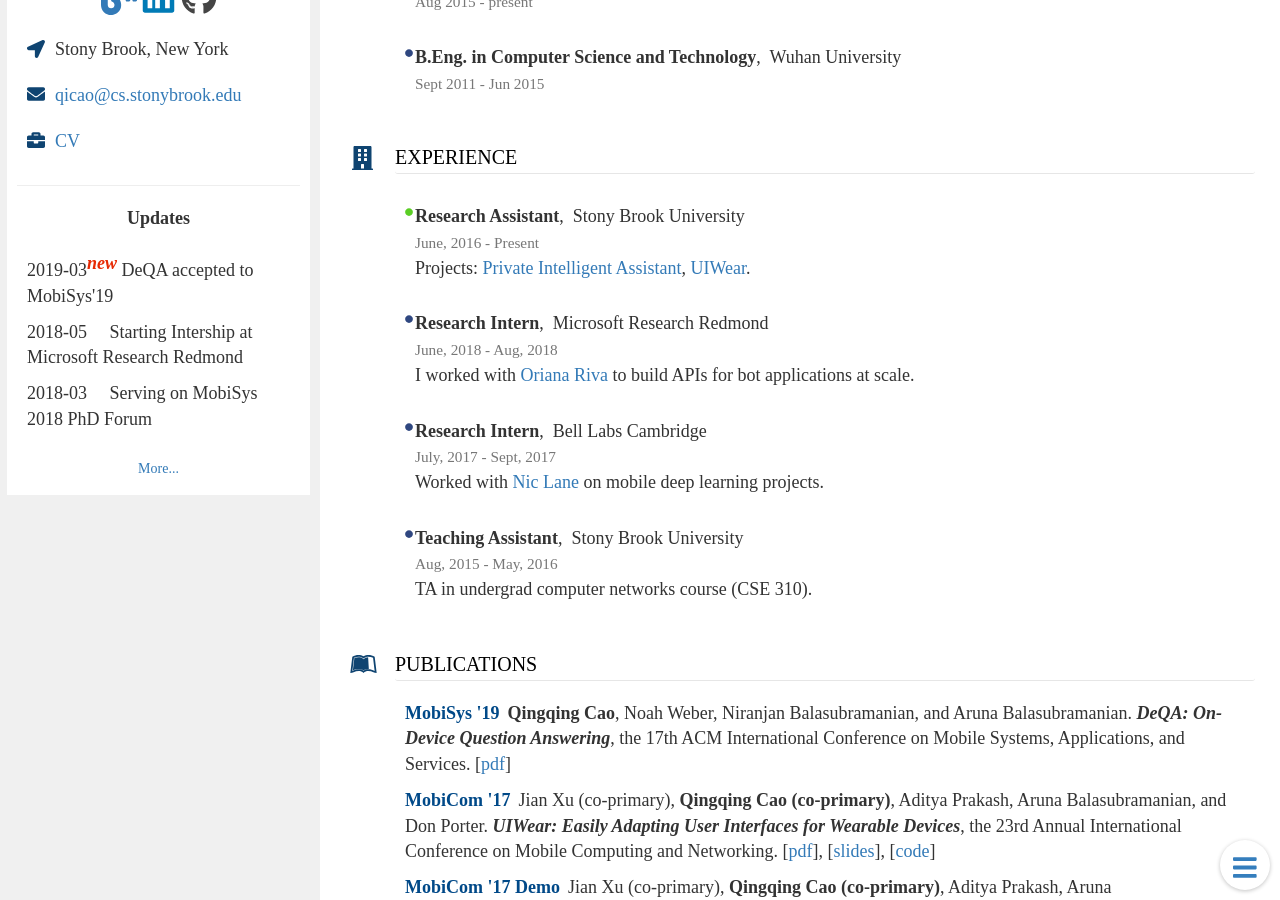
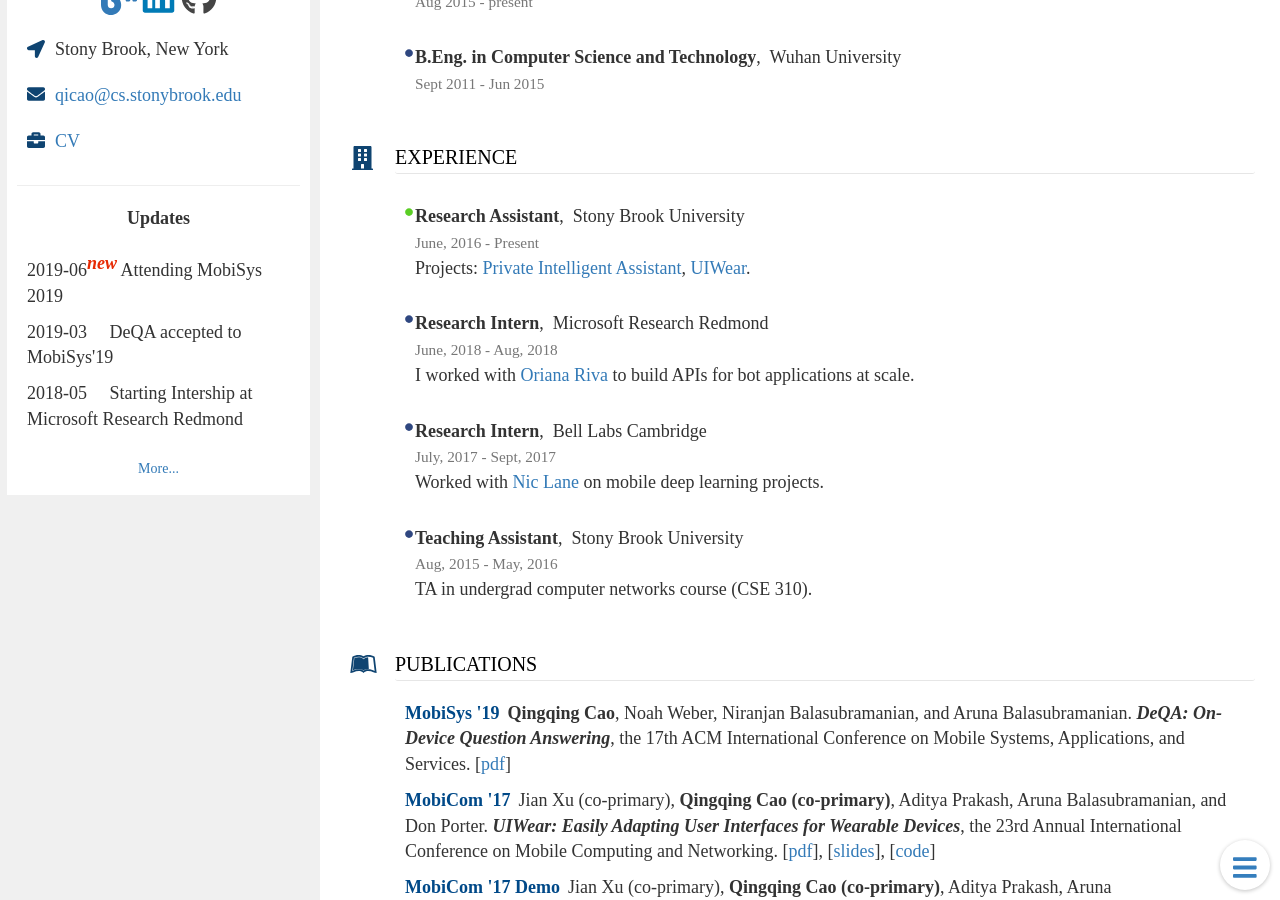
Before and after one commit to csarron/csarron.github.io, a Jekyll site: the page built from index.md, in a window 1280 px wide and 900 px high, scrolled down 356 px. Built offline with Jekyll 4.4.1, drawn with Linux system fonts in a browser that asks for light colours.

Commit message:
update attending mobisys

```diff
--- a/index.md
+++ b/index.md
@@ -26,6 +26,8 @@
       [CV](/assets/qingqingcao_cv.pdf)
 news-name: Updates
 news:
+  - date: 2019-06
+    info: Attending MobiSys 2019
   - date: 2019-03
     info: DeQA accepted to MobiSys'19
   - date: 2018-05
```
